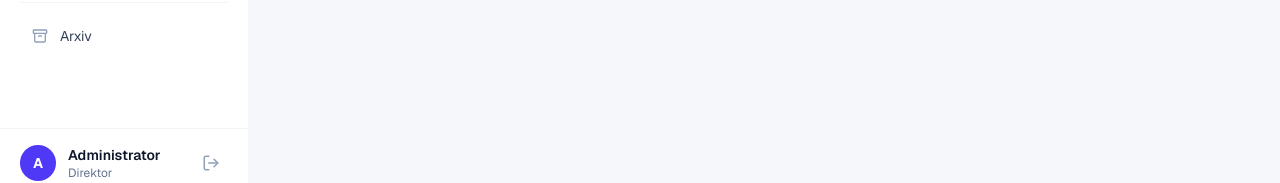
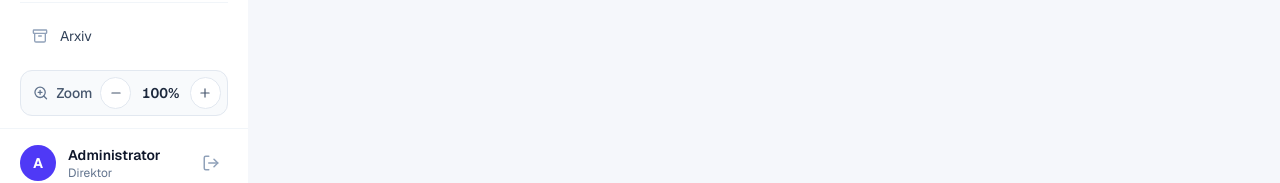
Before and after one commit to Tursunov006/EduYuz, a Next.js app in the folder edyuz-frontend/: page /groups in a window 1280 px wide. Shown: the part 603-786 px from the top of the page. Built offline with nearby package versions, Linux system fonts and the light colour scheme; no server answers; sample sign-in values are in the browser's storage.

Commit message:
Butun platforma uchun Zoom (60-150%): yon panelda boshqaruv, yozuvlar va bloklar birga o'zgaradi (#106)
Claude-Session: https://claude.ai/code/session_019ReQ6xKa33k8ihZx9gUMZV

Co-authored-by: Claude <noreply@anthropic.com>

```diff
--- a/edyuz-frontend/src/app/groups/page.tsx
+++ b/edyuz-frontend/src/app/groups/page.tsx
@@ -7,8 +7,9 @@ import axios from 'axios';
 import '@/lib/api'; // axios uchun API manzili va token sozlamalari
 import {
   BookOpen, Plus, Calendar, Clock, User, Users,
-  Search, ArrowRight, X, GraduationCap, DollarSign, Pencil, Archive, Trash2, ChevronDown, Send, ZoomIn, Minus
+  Search, ArrowRight, X, GraduationCap, DollarSign, Pencil, Archive, Trash2, ChevronDown, Send
 } from 'lucide-react';
+import ZoomControl from '@/components/ZoomControl';
 
 interface Group {
   id: string;
@@ -102,24 +103,6 @@ export default function GroupsPage() {
   const [dayKey, setDayKey] = useState<string>(() => TODAY_KEY());
   // Dars jadvali ko'rinishi: bitta kun (xonalar bo'yicha) yoki butun hafta
   const [viewMode, setViewMode] = useState<'day' | 'week'>('day');
-  // Jadval masshtabi (foiz): har bir foydalanuvchi o'zi uchun tanlaydi va brauzerda eslab qolinadi
-  const ZOOM_MIN = 50;
-  const ZOOM_MAX = 150;
-  const [zoom, setZoom] = useState<number>(() => {
-    try {
-      const v = parseInt(localStorage.getItem('scheduleZoom') || '', 10);
-      return Number.isFinite(v) ? Math.min(ZOOM_MAX, Math.max(ZOOM_MIN, v)) : 100;
-    } catch {
-      return 100;
-    }
-  });
-  const changeZoom = (delta: number) => {
-    setZoom((z) => {
-      const next = Math.min(ZOOM_MAX, Math.max(ZOOM_MIN, z + delta));
-      try { localStorage.setItem('scheduleZoom', String(next)); } catch {}
-      return next;
-    });
-  };
 
   // Yangi guruh formasi
   const [formData, setFormData] = useState({
@@ -571,29 +554,7 @@ export default function GroupsPage() {
               </p>
             </div>
             <div className="flex flex-wrap items-center gap-2">
-            <div className="flex items-center gap-2 pl-3 pr-1.5 h-[46px] bg-slate-50 border border-slate-200 rounded-xl w-fit" role="group" aria-label="Jadval masshtabi">
-              <ZoomIn size={16} className="text-slate-500" />
-              <span className="text-sm font-medium text-slate-600 hidden sm:inline">Zoom</span>
-              <button
-                type="button"
-                onClick={() => changeZoom(-10)}
-                disabled={zoom <= ZOOM_MIN}
-                aria-label="Kichraytirish"
-                className="w-8 h-8 rounded-full border border-slate-200 bg-white text-slate-600 hover:bg-slate-100 disabled:opacity-40 disabled:hover:bg-white flex items-center justify-center transition"
-              >
-                <Minus size={14} />
-              </button>
-              <span className="w-11 text-center text-sm font-semibold text-slate-800 tabular-nums">{zoom}%</span>
-              <button
-                type="button"
-                onClick={() => changeZoom(10)}
-                disabled={zoom >= ZOOM_MAX}
-                aria-label="Kattalashtirish"
-                className="w-8 h-8 rounded-full border border-slate-200 bg-white text-slate-600 hover:bg-slate-100 disabled:opacity-40 disabled:hover:bg-white flex items-center justify-center transition"
-              >
-                <Plus size={14} />
-              </button>
-            </div>
+            <ZoomControl />
             <div className="flex items-center gap-1 p-1 bg-slate-50 border border-slate-200 rounded-xl w-fit">
               {([['day', 'Kun'], ['week', 'Hafta']] as const).map(([mode, label]) => (
                 <button
@@ -629,7 +590,7 @@ export default function GroupsPage() {
 
           {viewMode === 'day' ? (
           <div className="overflow-x-auto">
-            <div style={{ minWidth: 70 + roomColumns.length * 190, zoom: zoom / 100 }}>
+            <div style={{ minWidth: 70 + roomColumns.length * 190 }}>
               {/* Xonalar */}
               <div className="flex border-b border-slate-200 bg-slate-50">
                 <div className="w-[70px] shrink-0 px-3 py-3 text-xs font-semibold text-slate-500">Vaqt</div>
@@ -707,7 +668,7 @@ export default function GroupsPage() {
           </div>
           ) : (
           <div className="overflow-x-auto">
-            <div style={{ minWidth: 60 + WEEK.length * 130, zoom: zoom / 100 }}>
+            <div style={{ minWidth: 60 + WEEK.length * 130 }}>
               <div className="flex border-b border-slate-200 bg-slate-50">
                 <div className="w-[60px] shrink-0 px-3 py-3 text-xs font-semibold text-slate-500">Vaqt</div>
                 {WEEK.map((w) => (
--- a/edyuz-frontend/src/components/AppLayout.tsx
+++ b/edyuz-frontend/src/components/AppLayout.tsx
@@ -9,12 +9,14 @@ import SubscriptionModal from '@/components/SubscriptionModal';
 import { LanguageProvider } from '@/lib/i18n/LanguageContext';
 import { ThemeProvider } from '@/lib/theme/ThemeContext';
 import { SidebarProvider } from '@/lib/context/SidebarContext';
+import { useUiZoom } from '@/lib/ui/zoom';
 
 // Axios sozlamalari (token, 401 holati, xato matnlari) bitta joyda: '@/lib/api'
 
 function InnerLayout({ children }: { children: React.ReactNode }) {
   const pathname = usePathname();
   const router = useRouter();
+  const uiZoom = useUiZoom() / 100;
 
   const [isAuthChecking, setIsAuthChecking] = useState(true);
   const [isPricingOpen, setIsPricingOpen] = useState(false);
@@ -75,11 +77,17 @@ function InnerLayout({ children }: { children: React.ReactNode }) {
   return (
     <>
       {!isExcluded ? (
-        <div className="min-h-screen flex w-full bg-background text-slate-900">
+        <div
+          className="min-h-screen flex w-full bg-background text-slate-900"
+          style={{ zoom: uiZoom, minHeight: `calc(100vh / ${uiZoom})`, ['--ui-zoom' as string]: uiZoom }}
+        >
           {/* Sidebar (Desktopda yon tomonda, Telefonda yopiq drawer bo'lib turadi) */}
           <Sidebar />
 
-          <div className="flex-1 flex flex-col min-h-screen min-w-0 w-full overflow-x-hidden relative">
+          <div
+            className="flex-1 flex flex-col min-h-screen min-w-0 w-full overflow-x-hidden relative"
+            style={{ minHeight: `calc(100vh / ${uiZoom})` }}
+          >
             <Navbar />
 
             {/* Tariflar oynasi: tugma bosilganda yoki obuna to'xtatilgan (expired) bo'lsa ochiladi */}
--- a/edyuz-frontend/src/components/Sidebar.tsx
+++ b/edyuz-frontend/src/components/Sidebar.tsx
@@ -1,5 +1,6 @@
 'use client';
 
+import ZoomControl from '@/components/ZoomControl';
 import { useEffect, useState } from 'react';
 import { apiFetch } from '@/lib/api';
 import Link from 'next/link';
@@ -132,6 +133,11 @@ export default function Sidebar() {
         </div>
       </nav>
 
+      {/* Masshtab (faqat kompyuterda) */}
+      <div className="hidden md:block px-5 pb-3">
+        <ZoomControl className="w-full justify-between" />
+      </div>
+
       {/* Foydalanuvchi va chiqish */}
       <div className="px-5 py-4 border-t border-slate-100 flex items-center gap-3">
         {user.centerLogo && user.role !== 'superadmin' ? (
@@ -160,7 +166,10 @@ export default function Sidebar() {
   return (
     <>
       {/* Kompyuter */}
-      <aside className="hidden md:flex w-[248px] bg-white flex-col h-screen sticky top-0 shrink-0">
+      <aside
+        className="hidden md:flex w-[248px] bg-white flex-col h-screen sticky top-0 shrink-0"
+        style={{ height: 'calc(100vh / var(--ui-zoom, 1))' }}
+      >
         <div className="px-5 pt-7 pb-3">
           <Brand />
         </div>
--- /dev/null
+++ b/edyuz-frontend/src/components/ZoomControl.tsx
@@ -0,0 +1,28 @@
+'use client';
+
+import { Minus, Plus, ZoomIn } from 'lucide-react';
+import { useUiZoom, writeZoom, ZOOM_MAX, ZOOM_MIN, ZOOM_STEP } from '@/lib/ui/zoom';
+
+// Zoom: − 100% + (butun platformadagi yozuvlar va bloklar birga kattalashadi/kichrayadi)
+export default function ZoomControl({ className = '', showLabel = true }: { className?: string; showLabel?: boolean }) {
+  const zoom = useUiZoom();
+  const btn =
+    'w-8 h-8 rounded-full border border-slate-200 bg-white text-slate-600 hover:bg-slate-100 disabled:opacity-40 disabled:hover:bg-white flex items-center justify-center transition';
+  return (
+    <div
+      role="group"
+      aria-label="Platforma masshtabi"
+      className={`flex items-center gap-2 pl-3 pr-1.5 h-[46px] bg-slate-50 border border-slate-200 rounded-xl w-fit ${className}`}
+    >
+      <ZoomIn size={16} className="text-slate-500" />
+      {showLabel && <span className="text-sm font-medium text-slate-600 hidden sm:inline">Zoom</span>}
+      <button type="button" onClick={() => writeZoom(zoom - ZOOM_STEP)} disabled={zoom <= ZOOM_MIN} aria-label="Kichraytirish" className={btn}>
+        <Minus size={14} />
+      </button>
+      <span className="w-11 text-center text-sm font-semibold text-slate-800 tabular-nums">{zoom}%</span>
+      <button type="button" onClick={() => writeZoom(zoom + ZOOM_STEP)} disabled={zoom >= ZOOM_MAX} aria-label="Kattalashtirish" className={btn}>
+        <Plus size={14} />
+      </button>
+    </div>
+  );
+}
--- /dev/null
+++ b/edyuz-frontend/src/lib/ui/zoom.ts
@@ -0,0 +1,41 @@
+import { useSyncExternalStore } from 'react';
+
+// Butun platforma masshtabi (foiz). Har bir foydalanuvchi o'zi uchun tanlaydi, brauzerda eslab qolinadi.
+export const ZOOM_MIN = 60;
+export const ZOOM_MAX = 150;
+export const ZOOM_STEP = 10;
+const KEY = 'eduyuz_ui_zoom';
+const clamp = (v: number) => Math.min(ZOOM_MAX, Math.max(ZOOM_MIN, v));
+
+const listeners = new Set<() => void>();
+
+export function readZoom(): number {
+  try {
+    const v = parseInt(localStorage.getItem(KEY) || '', 10);
+    return Number.isFinite(v) ? clamp(v) : 100;
+  } catch {
+    return 100;
+  }
+}
+
+export function writeZoom(v: number) {
+  try {
+    localStorage.setItem(KEY, String(clamp(v)));
+  } catch {
+    // brauzer saqlashga ruxsat bermasa ham masshtab shu sessiyada o'zgaradi
+  }
+  listeners.forEach((l) => l());
+}
+
+function subscribe(cb: () => void) {
+  listeners.add(cb);
+  window.addEventListener('storage', cb);
+  return () => {
+    listeners.delete(cb);
+    window.removeEventListener('storage', cb);
+  };
+}
+
+export function useUiZoom(): number {
+  return useSyncExternalStore(subscribe, readZoom, () => 100);
+}
```
